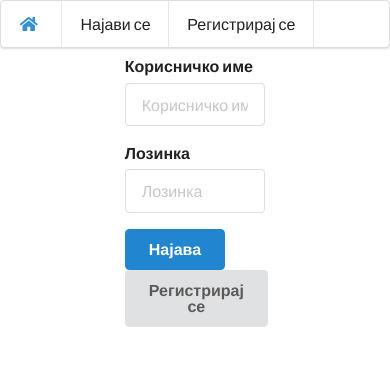
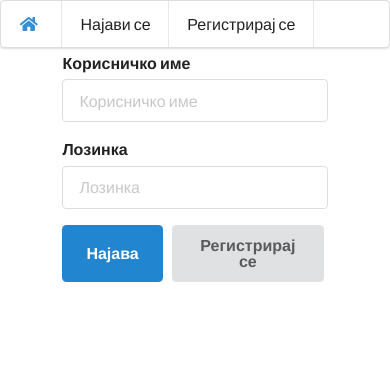
Before and after one commit to elenakeckaroska/DIANS---2022-23, a React (Create React App) app in the folder Domasna3/frontend/: page /login in a window 390 px wide. Shown: the top 366 px of the page. Built offline with nearby package versions, Linux system fonts and the light colour scheme; no server answers.

Commit message:
added css to make app responsive

```diff
--- a/Domasna3/frontend/src/components/Favourites.js
+++ b/Domasna3/frontend/src/components/Favourites.js
@@ -30,6 +30,7 @@ const Favourites = () => {
     }, []);
 
     return (
+        <>
         <AccommodationList
             accommodations={userAccommodations}
             setSelected={null}
@@ -37,6 +38,16 @@ const Favourites = () => {
             containerClass='favourites-list'
             errorMessage='Немате додадено сместувачки капацитети во листата на омилени!'
         />
+        <div className="back">
+            <button
+                className="ui button"
+                onClick={() => navigate(-1)}
+            >
+                <i aria-hidden="true" className="angle left icon"></i>
+                Назад
+            </button>
+        </div>
+        </>
     );
 }
 
--- a/Domasna3/frontend/src/components/FiltersForm.js
+++ b/Domasna3/frontend/src/components/FiltersForm.js
@@ -158,7 +158,7 @@ const FiltersForm = () => {
                 <div className="ui divider"></div>
                 {renderPropertyTypesInputs}
             </div>
-            <button className="ui blue button" onClick={(e) => handleSubmit(e)}>Прикажи</button>
+            <button className="ui blue button form-button" onClick={(e) => handleSubmit(e)}>Прикажи</button>
         </form>
     );
 };
--- a/Domasna3/frontend/src/components/Header.js
+++ b/Domasna3/frontend/src/components/Header.js
@@ -1,11 +1,10 @@
 import React, { useContext } from 'react';
 import { Link, useNavigate  } from 'react-router-dom';
 import { Context } from '../contexts/Context';
-import axios from 'axios';
 
 const Header = () => {
 
-    const { accommodations, userAccommodations, setUserAccommodations, user, setUser, token, setToken } = useContext(Context);
+    const { setUserAccommodations, user, setUser, token, setToken } = useContext(Context);
     const navigate = useNavigate();
 
     const handleClick = (event) => {
@@ -19,19 +18,6 @@ const Header = () => {
         localStorage.removeItem("user");
 
         navigate("/");
-
-        // axios.post('http://localhost:8080/logout')
-        //         .then((response) => {
-        //             setUser(null);
-        //             setUserAccommodations([]);
-
-        //             console.log(accommodations);
-        //             console.log(userAccommodations);
-        //             navigate('/');
-        //         })
-        //         .catch((error) => {
-        //             console.log(error);
-        //         });
     }
 
     return (
--- a/Domasna3/frontend/src/components/Login.js
+++ b/Domasna3/frontend/src/components/Login.js
@@ -78,8 +78,10 @@ const Login = () => {
                     {errors.doesntExistError && <div className="ui red basic label">{errors.doesntExistError}</div>}
                     {errors.tokenExpiredError && <div className="ui red basic label">{errors.tokenExpiredError}</div>}
                 </div>
-                <button className="ui primary button" type="submit" onClick={(e) => handleSubmit(e)} >Најава</button>
-                <Link to="/register" className="ui button">Регистрирај се</Link>
+                <div className="buttons">
+                    <button className="ui primary button" type="submit" onClick={(e) => handleSubmit(e)} >Најава</button>
+                    <Link to="/register" className="ui button">Регистрирај се</Link>
+                </div>
             </form>
         </div>
     );
--- a/Domasna3/frontend/src/components/Register.js
+++ b/Domasna3/frontend/src/components/Register.js
@@ -86,8 +86,10 @@ const Register = () => {
                     {errors.passwordsDontMatchError && <div className="ui red basic label">{errors.passwordsDontMatchError}</div>}
                     {errors.doesntExistError && <div className="ui red basic label">{errors.doesntExistError}</div>}
                 </div>
-                <button className="ui primary button" type="submit" onClick={(e) => handleSubmit(e)} >Регистрација</button>
-                <Link to="/login" className="ui button">Најави се</Link>
+                <div>
+                    <button className="ui primary button" type="submit" onClick={(e) => handleSubmit(e)} >Регистрација</button>
+                    <Link to="/login" className="ui button">Најави се</Link>
+                </div>
             </form>
         </div>
     );
--- a/Domasna3/frontend/src/styles/App.css
+++ b/Domasna3/frontend/src/styles/App.css
@@ -59,7 +59,7 @@ body {
 
 .ui.form {
     width: 20%;
-    padding: 2%;
+    padding: 1% 1% 5% 1%;
 }
 
 .ui.menu {
@@ -93,3 +93,52 @@ body {
     display: grid;
     place-items: center;
 }
+
+.buttons {
+    display: flex;
+    column-gap: 2%;
+}
+
+.back {
+    width: 70%;
+    display: flex;
+    justify-content: center;
+}
+
+@media (max-width: 900px) {
+
+    body {
+        overflow-y: scroll;
+    }
+
+    .overflow {
+        overflow-y: hidden;
+    }
+
+    .map-list-container {
+        display: block;
+    }
+
+    .map-list-container > .ui {
+        height: fit-content;
+    }
+
+    .ui.form.overflow {
+        width: 100%;
+    }
+
+    .ui.cards {
+        width: 100%;
+    }
+
+    .ui.form.login-register-form {
+        width: 70%;
+    }
+
+    .ui.menu {
+        position: sticky;
+        top: 0;
+        width: 100%;
+        z-index: 100;
+    }
+}
```
